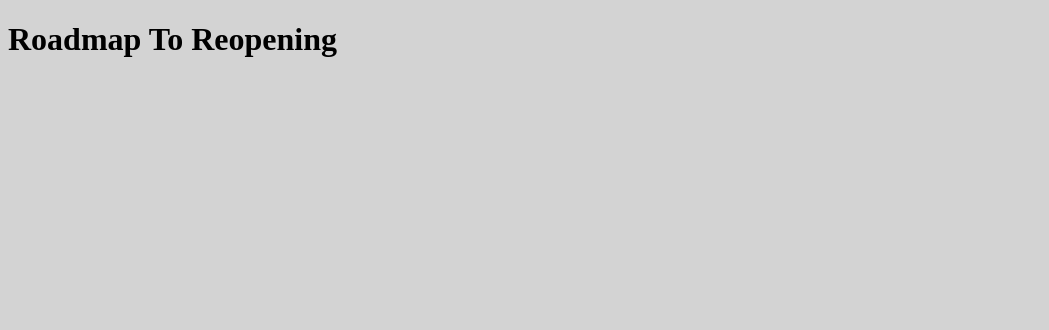
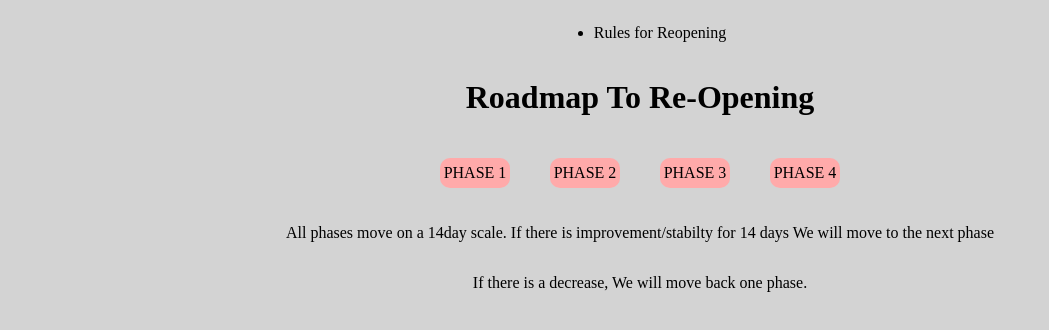
Before and after one commit to jamalbrowning/Roadmap-For-Reopening, a plain HTML site: page index.html in a window 1280 px wide. Shown: the whole page, without its empty margins (0-1049 px from the left). Drawn offline with Linux system fonts and the light colour scheme.

Commit message:
add phase html and js

```diff
--- a/index.html
+++ b/index.html
@@ -8,7 +8,29 @@
   <title>Roadmap to Reopening</title>
 </head>
 <body>
-  <h1>Roadmap To Reopening</h1>
+  <nav class="navbar">
+    <ul>
+      <li>Rules for Reopening</li>
+    </ul>
+  </nav>
+  <div class="header">
+    <h1>Roadmap To Re-Opening</h1>
+  </div>
+  <main>
+
+  <ul class="phases">
+    <li>PHASE 1</li>
+    <li>PHASE 2</li>
+    <li>PHASE 3</li>
+    <li>PHASE 4</li>
+  </ul>
+  <p>All phases move on a 14day scale. If there is improvement/stabilty for 14 days We will move to the next phase</p>
+  <p>If there is a decrease, We will move back one phase.</p>
+  <div class="container">
+    <div id="phases"></div>
+  </div>
+  </main>
+
   <script src="./main.js"></script>
 </body>
 </html>
--- a/main.css
+++ b/main.css
@@ -1,3 +1,29 @@
 body{
   background-color: lightgrey;
+  display: flex;
+  align-items: center;
+  flex-flow: column;
 }
+main{
+  display: flex;
+  flex-direction: column;
+  text-align: center;
+}
+.phases{
+  list-style: none;
+  display: flex;
+  justify-content: space-evenly;
+  align-content: space-between;
+  margin: 0 auto;
+  padding: 0;
+}
+.phases li{
+  background-color: #FFAAAA;
+  width: 70px;
+  height: 30px;
+  margin: 20px;
+  display: flex;
+  align-items: center;
+  justify-content: center;
+  border-radius: 10px;
+}
--- a/main.js
+++ b/main.js
@@ -1 +1,50 @@
-console.log('Roadmap to reopening')
+const phases = [
+  {
+    phase:'one',
+    allResidents:'65+',
+    foodService:'Open at 1/2 Capacity',
+    Venues:'Closed',
+    retail:'Open at 1/2 Capcity',
+    salons:'Closed',
+    health:'Routine and Elective for ages under 70',
+    fitness:'Closed',
+    parks:'Closed',
+    sportsVenues:'Closed',
+  },
+  {
+    phase: 'two',
+    allResidents:'',
+    foodService:'',
+    Venues:'',
+    retail:'',
+    salons:'',
+    health:'',
+    fitness:'',
+    parks:'',
+    sportsVenues:'',
+  },
+  {
+    phase: 'three',
+    allResidents:'',
+    foodService:'',
+    Venues:'',
+    retail:'',
+    salons:'',
+    health:'',
+    fitness:'',
+    parks:'',
+    sportsVenues:'',
+  },
+  {
+    phase: 'four',
+    allResidents:'',
+    foodService:'',
+    Venues:'',
+    retail:'',
+    salons:'',
+    health:'',
+    fitness:'',
+    parks:'',
+    sportsVenues:'',
+  },
+]
```
